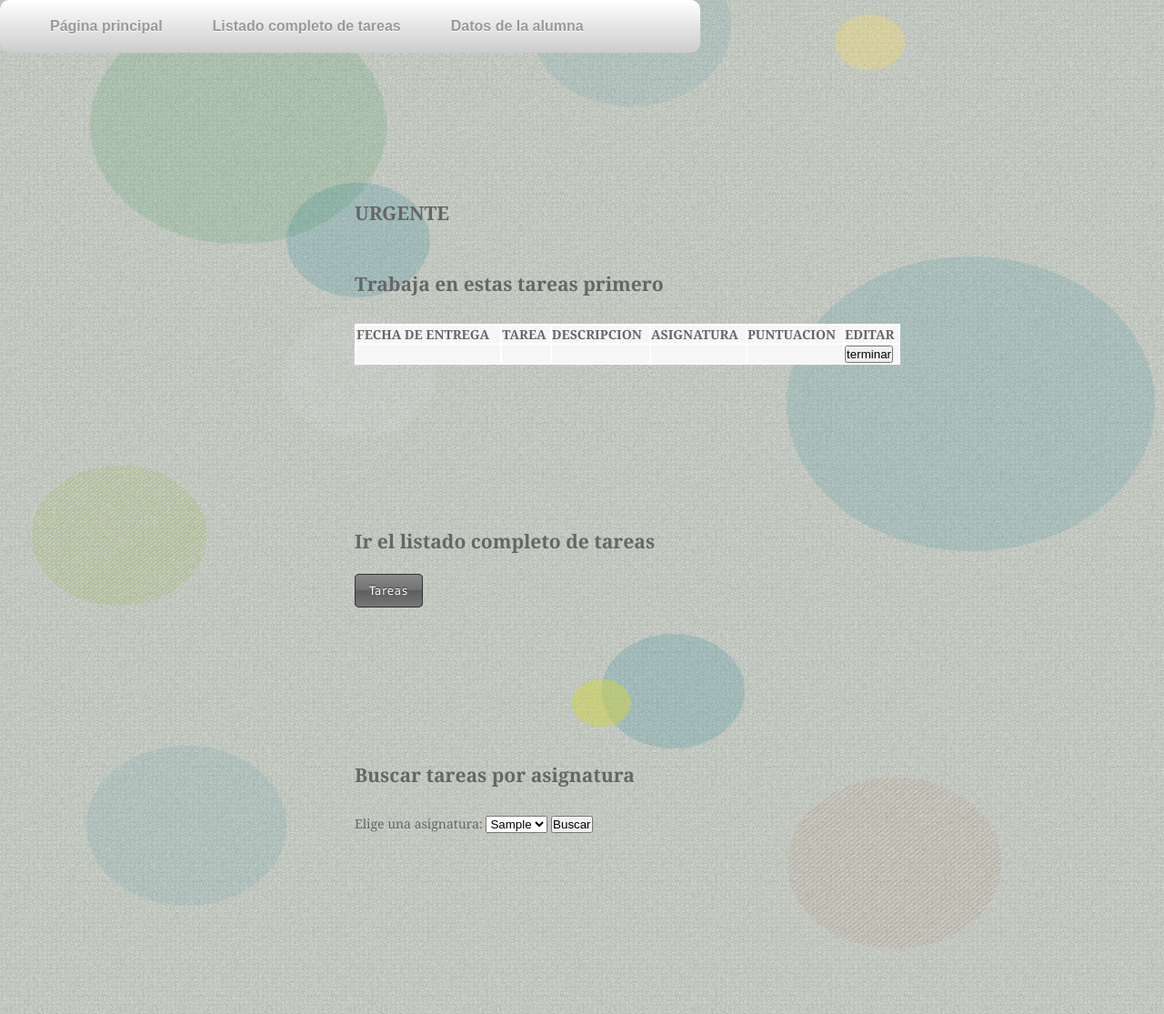
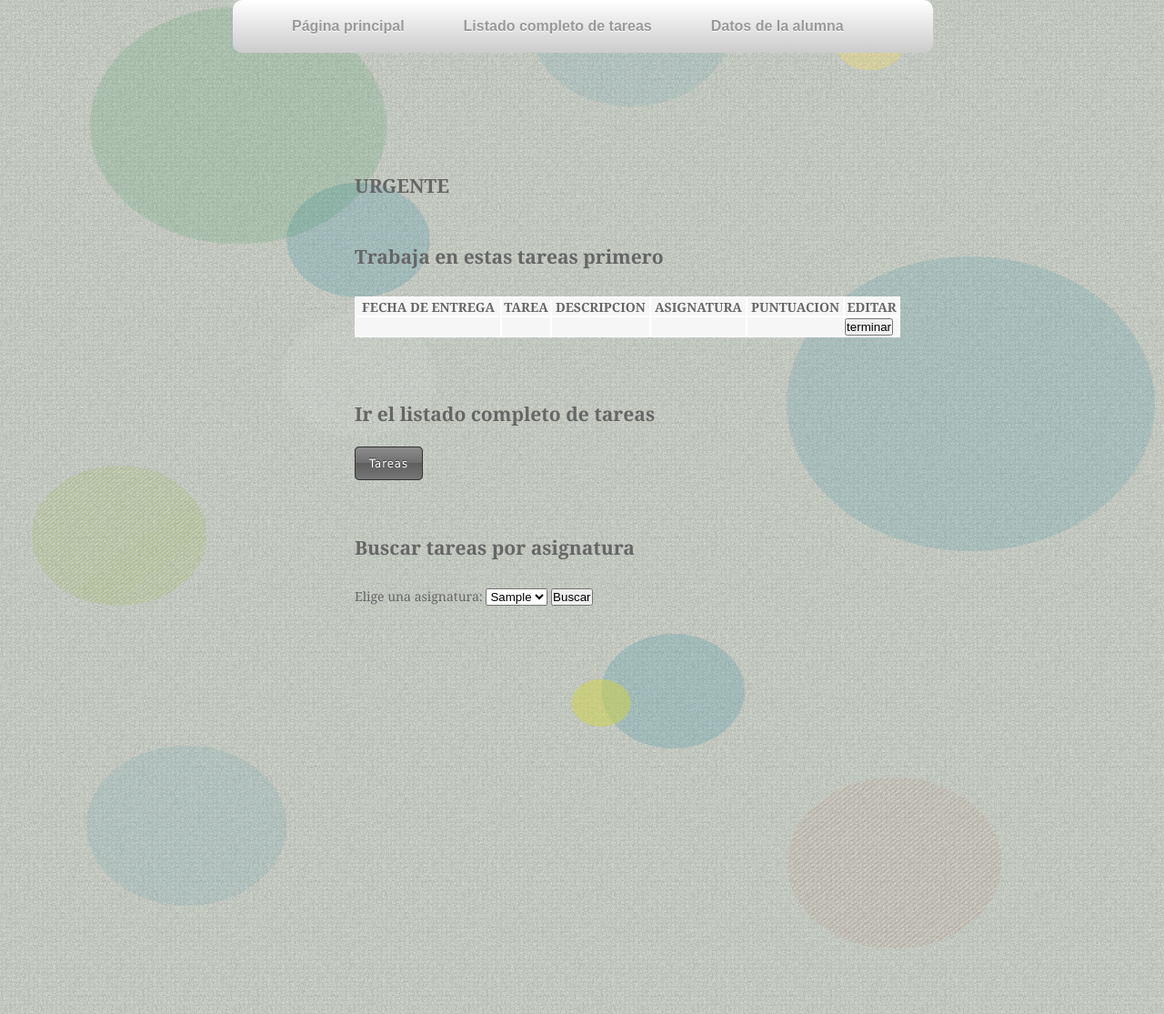
Before and after one commit to crisecula/organizadorTareas, a PHP site: page / in a window 1280 px wide. Shown: the top 1115 px of the page at 91% size. Run offline with PHP 8.4, Linux system fonts and the light colour scheme; tables that the repository leaves empty or names only in its code hold one stand-in row (values such as "Sample post"); data that the repository does not hold is empty; some libraries are stand-ins or nearby versions.

Commit message:
th para table
th para cabeceras table urgente

```diff
--- a/estiloTareas.css
+++ b/estiloTareas.css
@@ -57,6 +57,7 @@ nav{
   overflow:hidden;
   padding:10px;
   width:750px;
+  margin-left: 20%;
 }
 
 nav ul{
@@ -79,7 +80,7 @@ nav ul li{
   text-align:center;
   /*Sombras para texto, los mismos parametros que box-shadow*/
   text-shadow: 0px 1px 0px #FFF;
-  padding-left: 25px;
+  padding-left: 35px;
 }
 
 nav ul li:hover{
@@ -190,7 +191,7 @@ section {
 a {
 outline: none;
 }
-.content {width: 500px; margin: 0 auto; display: block; background: none; padding: 80px 20px;}
+.content {width: 500px; margin: 0 auto; display: block; background: none;}
 
 h3 {
     padding-bottom: 50px;
--- a/urgente.php
+++ b/urgente.php
@@ -1,12 +1,12 @@
 <div align='center'>
     <table border='1' cellpadding='0' cellspacing='0' width='600' bgcolor='#F6F6F6' bordercolor='#FFFFFF'>
         <tr>
-            <td style='font-weight: bold'>FECHA DE ENTREGA</td>
-            <td style='font-weight: bold'>TAREA</td>
-            <td style='font-weight: bold'>DESCRIPCION</td>
-            <td style='font-weight: bold'>ASIGNATURA</td>
-            <td style='font-weight: bold'>PUNTUACION</td>
-            <td style='font-weight: bold'>EDITAR</td>
+            <th>FECHA DE ENTREGA</th>
+            <th>TAREA</th>
+            <th>DESCRIPCION</th>
+            <th>ASIGNATURA</th>
+            <th>PUNTUACION</th>
+            <th>EDITAR</th>
         </tr>
         <?php
             include('abreConexionBD.php');
```
